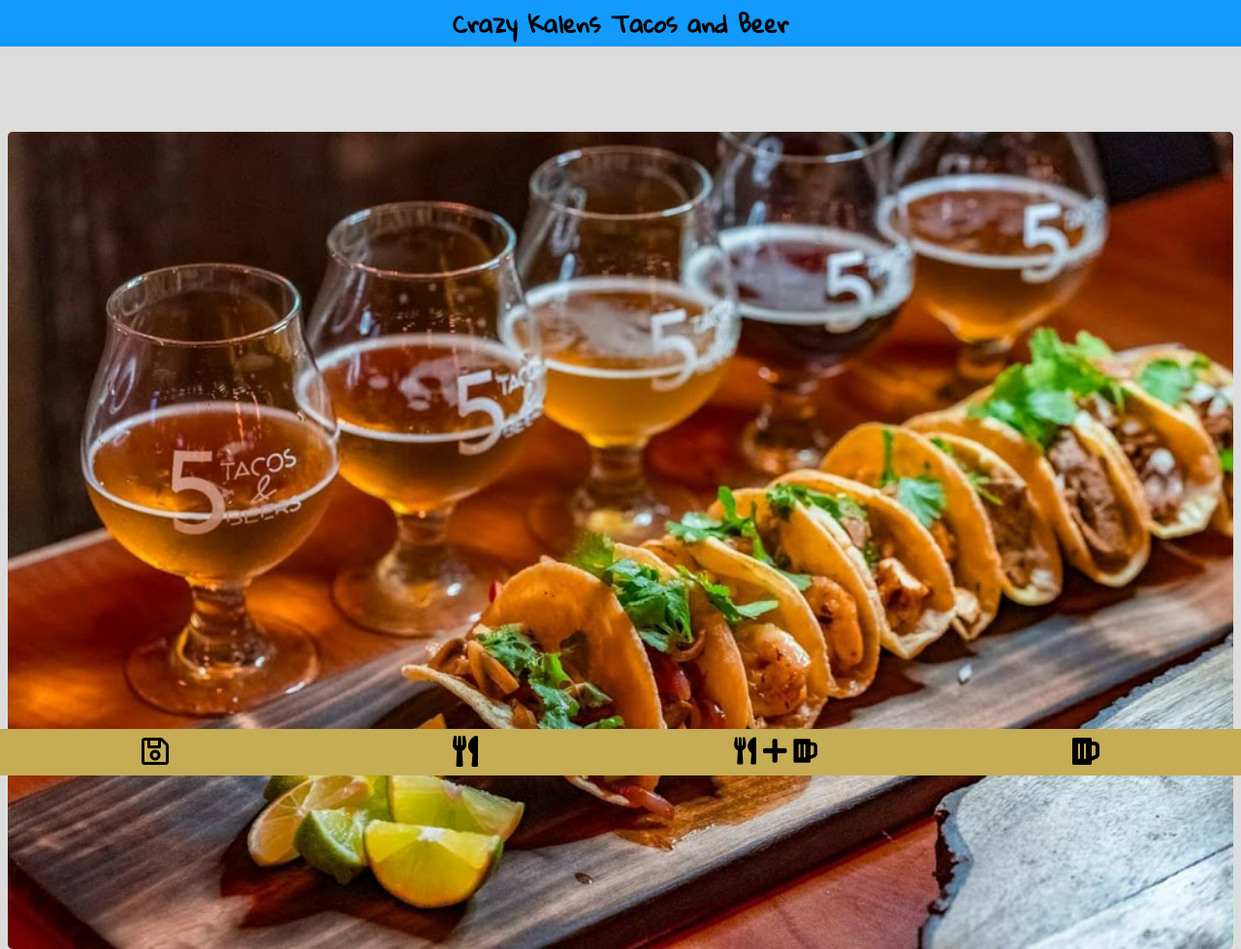
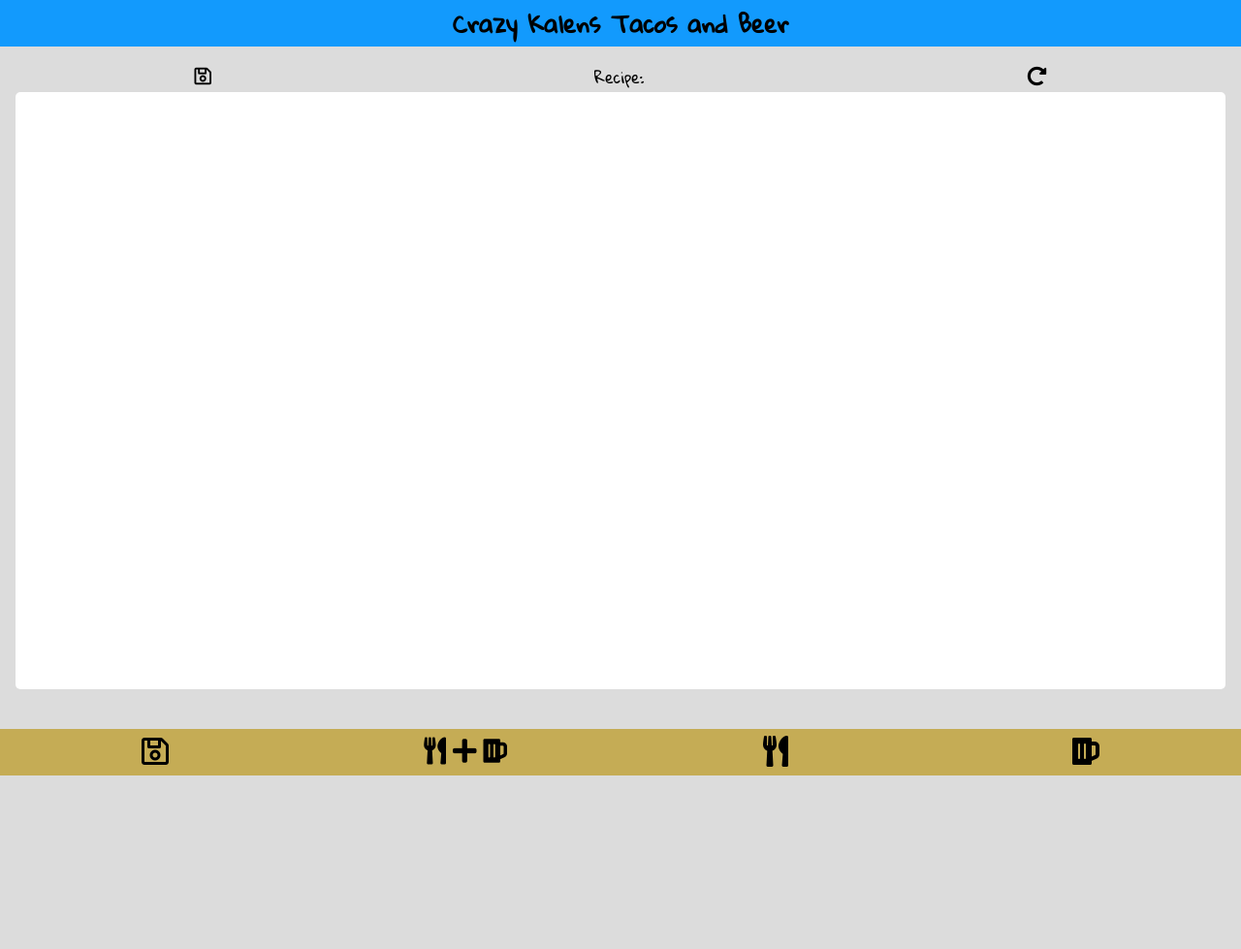
Before and after one commit to Mrkalen/ajax-project, a website: page ajax-project/index.html in a window 1280 px wide. Shown: the whole page at 97% size. After the commit the page ends 800 px from the top, so only its background shows below. Drawn offline with Linux system fonts and the light colour scheme; no server answers.

Commit message:
added window for recipe, added buttons for saving and cycling recipes for issue 3 user-can-find-random-taco-recipes

```diff
--- a/ajax-project/css/layout.css
+++ b/ajax-project/css/layout.css
@@ -31,7 +31,7 @@ footer {
 }
 
 .navigation {
-  width: 25%;
+  width: 100%;
   height: 100%;
   padding: 0;
   margin: 0;
@@ -52,3 +52,28 @@ footer {
 .food-beer {
   font-size: 1.75rem;
 }
+
+.hidden {
+  display: none;
+}
+
+.recipe-window {
+  display: flex;
+  flex-direction: column;
+}
+
+.window-header {
+  margin-top: 1rem;
+  display: flex;
+  justify-content: space-around;
+  align-items: center;
+}
+
+.window {
+  max-width: 100vw;
+  min-height: 77vh;
+  background-color: white;
+  margin-right: 1rem;
+  margin-left: 1rem;
+  padding: 0 1rem;
+}
--- a/ajax-project/css/styles.css
+++ b/ajax-project/css/styles.css
@@ -21,3 +21,17 @@ header {
 .redo {
   color: #7912fd;
 }
+
+.hp-image {
+  border-radius: 5px;
+}
+
+.window {
+  border-radius: 5px;
+}
+
+.recipe-buttons {
+  font-size: 1.25rem;
+  background-color: rgba(0, 0, 0, 0);
+  border: none;
+}
--- a/ajax-project/index.html
+++ b/ajax-project/index.html
@@ -19,17 +19,26 @@
     <h1>Crazy Kalens Tacos and Beer</h1>
   </header>
   <main>
-    <div class="home-page">
+    <div class="home-page hidden">
       <img class="hp-image" src="images/Tacos and Beer.jpg" alt="Tacos and Beer">
     </div>
-
+    <div class="recipe-window">
+      <div class="window-header">
+        <button class="recipe-buttons" type="button">
+      <i class="far fa-save save"></i>
+      </button>
+      <p>Recipe:</p>
+      <button class="recipe-buttons" type="button">
+      <i class="fas fa-redo-alt"></i>
+      </button>
+      </div>
+      <div class="window">
+      </div>
+    </div>
   </main>
   <footer>
     <button class="navigation" type="button">
     <i class="far fa-save save"></i>
-    </button>
-    <button class="navigation" type="button">
-      <i class="fas fa-utensils"></i>
     </button>
     <button class="navigation" type="button">
       <div class="food-beer">
@@ -37,6 +46,9 @@
         <i class="fas fa-plus"></i>
         <i class="fas fa-beer"></i>
       </div>
+    </button>
+    <button class="navigation" type="button">
+      <i class="fas fa-utensils"></i>
     </button>
     <button class="navigation" type="button">
       <i class="fas fa-beer"></i>
```
